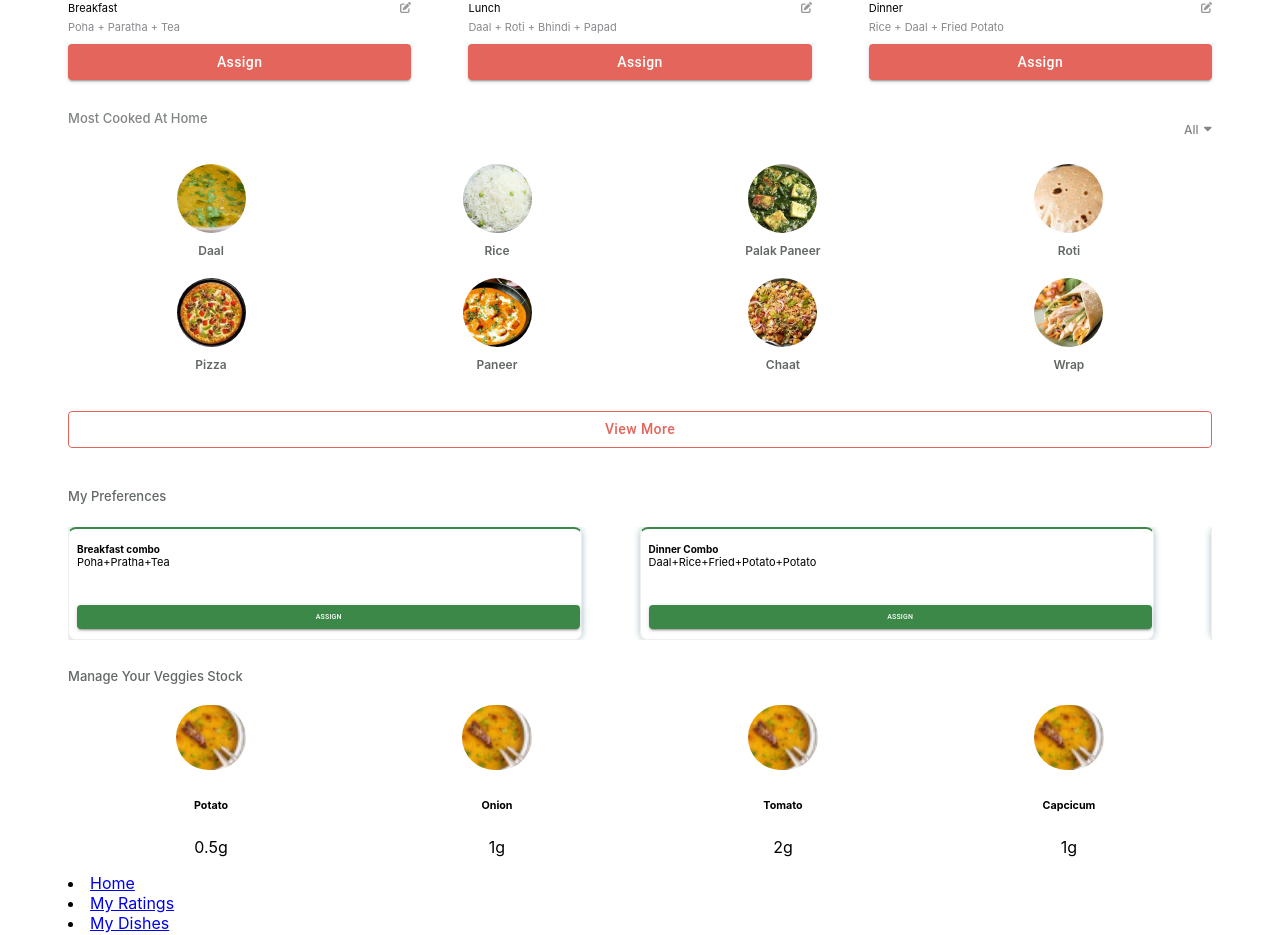
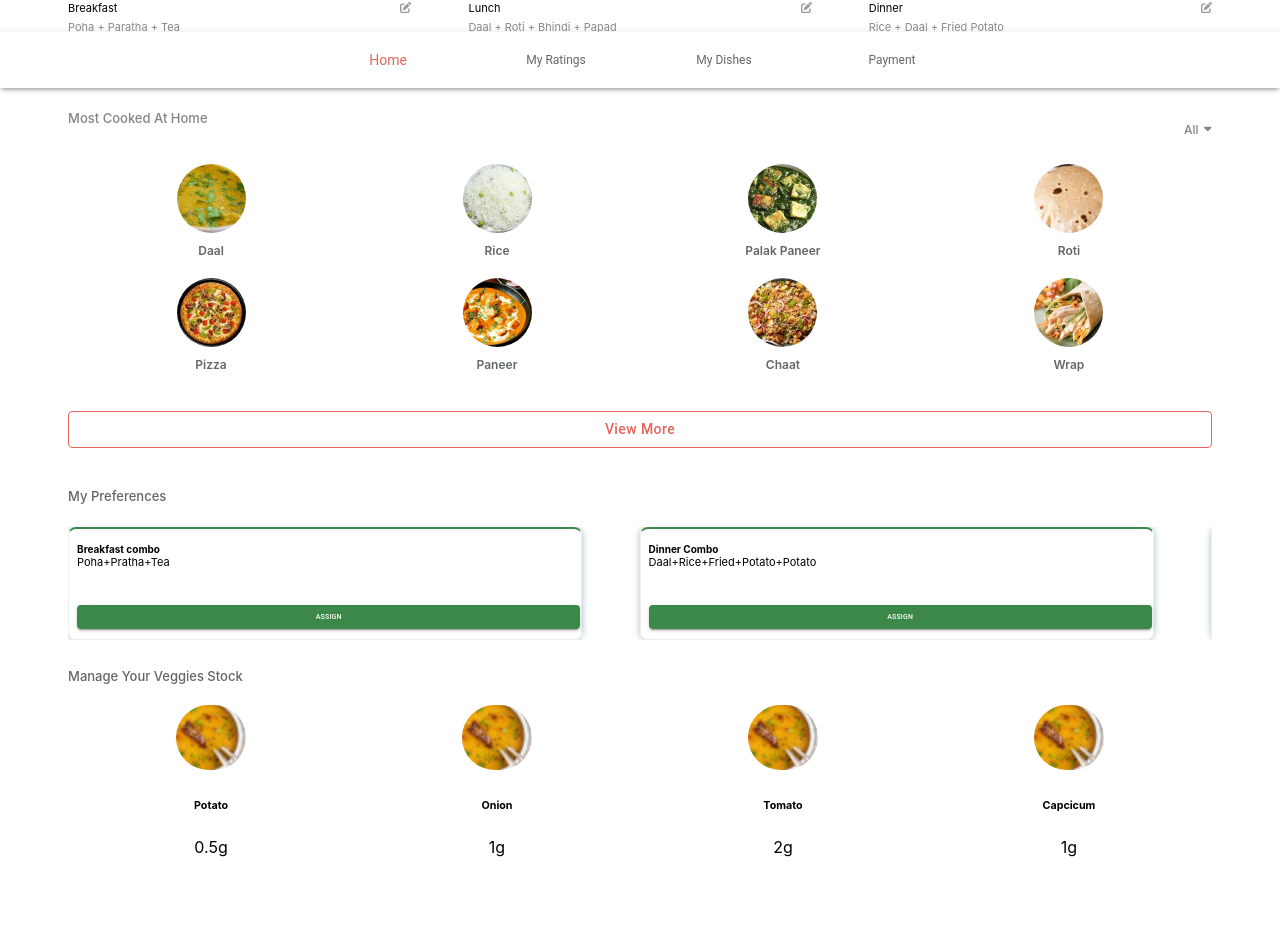
Before and after one commit to anshultanwani/Saab, a React (Create React App) app: page / in a window 1280 px wide. Shown: the part 712-1647 px from the top of the page. After the commit the page ends 1585 px from the top, so only its background shows below. Built offline with nearby package versions, Linux system fonts and the light colour scheme.

Commit message:
footer ui

```diff
--- a/src/components/Footer.jsx
+++ b/src/components/Footer.jsx
@@ -1,22 +1,26 @@
 import React from 'react';
-import {  Link } from "react-router-dom";
+import BottomNavigation from '@mui/material/BottomNavigation';
+import BottomNavigationAction from '@mui/material/BottomNavigationAction';
+import Paper from '@mui/material/Paper';
 import './header.scss';
 
 const Footer = props => {
     return (
-        <div className='footer'>
-        <li>
-      <Link to="/">Home</Link>
-    </li>
-    <li>
-      <Link to="/my-ratings">My Ratings</Link>
-    </li>
-    <li>
-      <Link to="/my-dishes">My Dishes</Link>
-    </li>
-    <li>
-      <Link to="/payments">Payment</Link>
-    </li>
+        <div className='footer-ui '>
+          <Paper sx={{ position: 'fixed', bottom: 0, left: 0, right: 0 }} elevation={3}>
+              <BottomNavigation
+                showLabels
+                value={0}
+                onChange={(event, newValue) => {
+                  // setValue(newValue);
+                }}
+              >
+                <BottomNavigationAction label="Home" />
+                <BottomNavigationAction label="My Ratings" />
+                <BottomNavigationAction label="My Dishes" />
+                <BottomNavigationAction label="Payment" />
+              </BottomNavigation>
+          </Paper>
         </div>
     )
 };
--- a/src/components/header.scss
+++ b/src/components/header.scss
@@ -13,3 +13,10 @@
         font-weight: 500;
     }
 }
+
+.footer-ui {
+    .Mui-selected {
+        color : #E3655B;
+
+    }
+}
```
